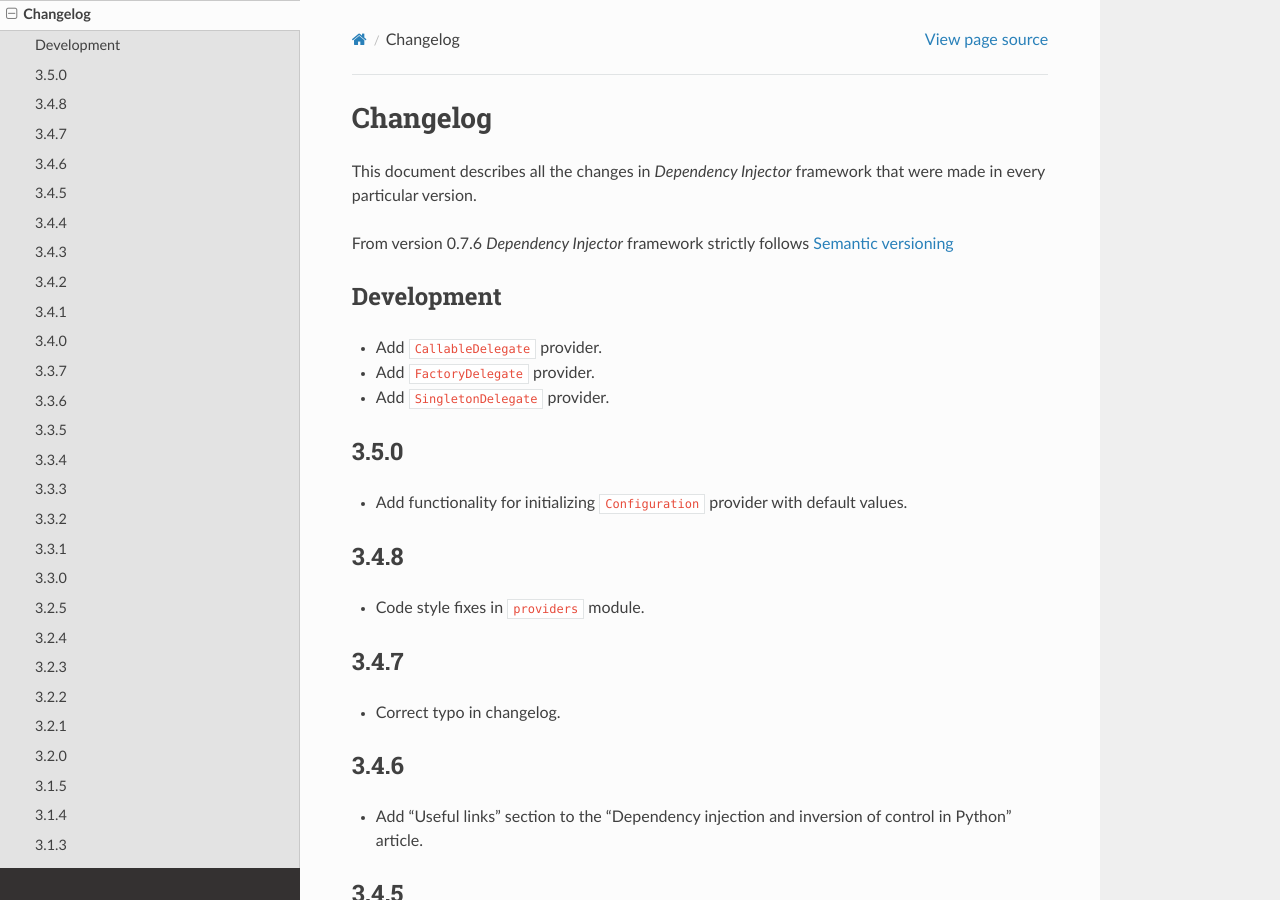
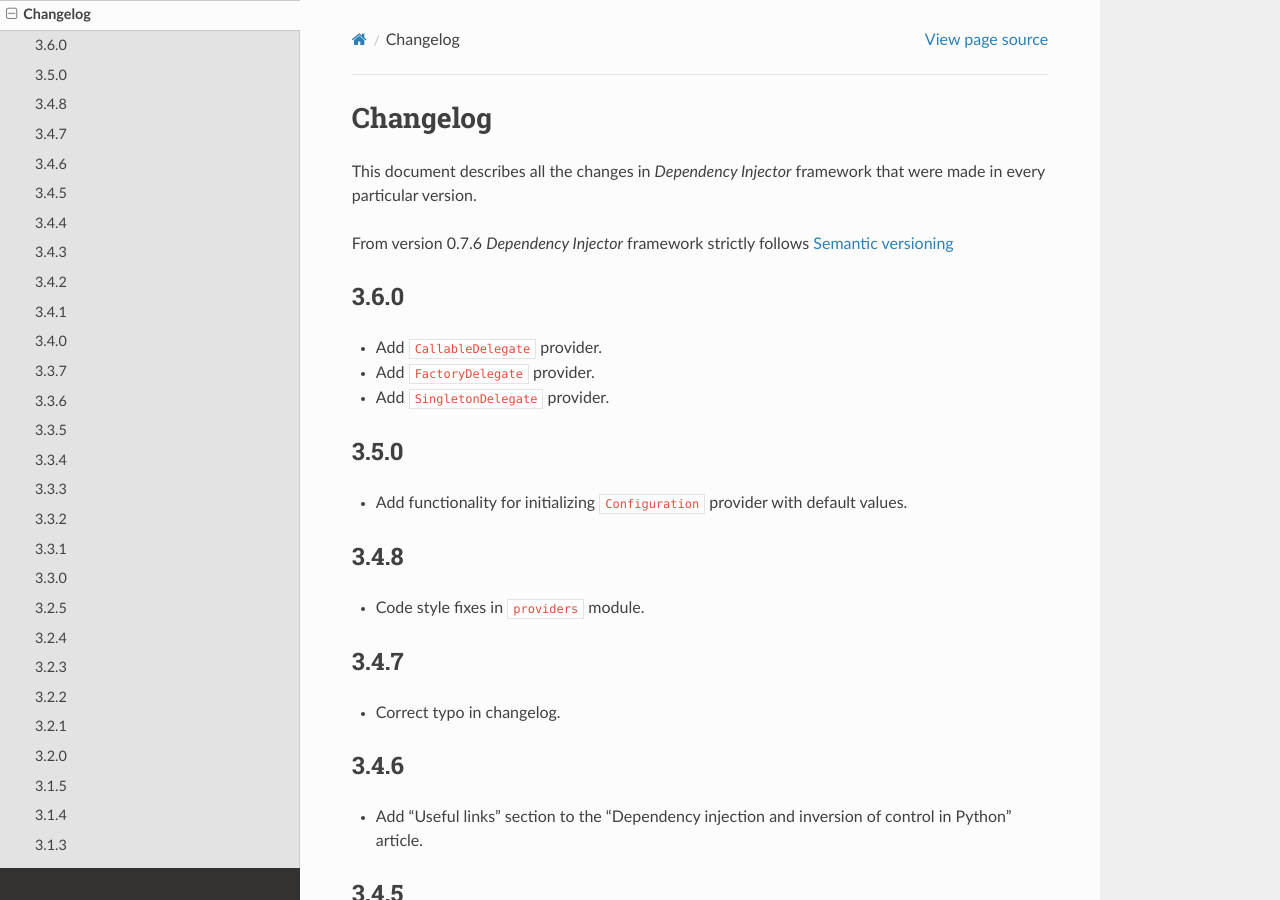
Before and after one commit to ets-labs/python-dependency-injector, a Sphinx documentation site: the page built from docs/main/changelog.rst, in a window 1280 px wide and 900 px high. Built offline with Sphinx 7.4.7 and the Read the Docs theme 2.0.0, drawn with Linux system fonts in a browser that asks for light colours.

Commit message:
Bump version to 3.6.0

```diff
--- a/docs/main/changelog.rst
+++ b/docs/main/changelog.rst
@@ -7,8 +7,8 @@ that were made in every particular version.
 From version 0.7.6 *Dependency Injector* framework strictly
 follows `Semantic versioning`_
 
-Development
------------
+3.6.0
+-----
 - Add ``CallableDelegate`` provider.
 - Add ``FactoryDelegate`` provider.
 - Add ``SingletonDelegate`` provider.
--- a/src/dependency_injector/__init__.py
+++ b/src/dependency_injector/__init__.py
@@ -1,6 +1,6 @@
 """Dependency injector top-level package."""
 
-__version__ = '3.5.0'
+__version__ = '3.6.0'
 """Version number that follows semantic versioning.
 
 :type: str
```
